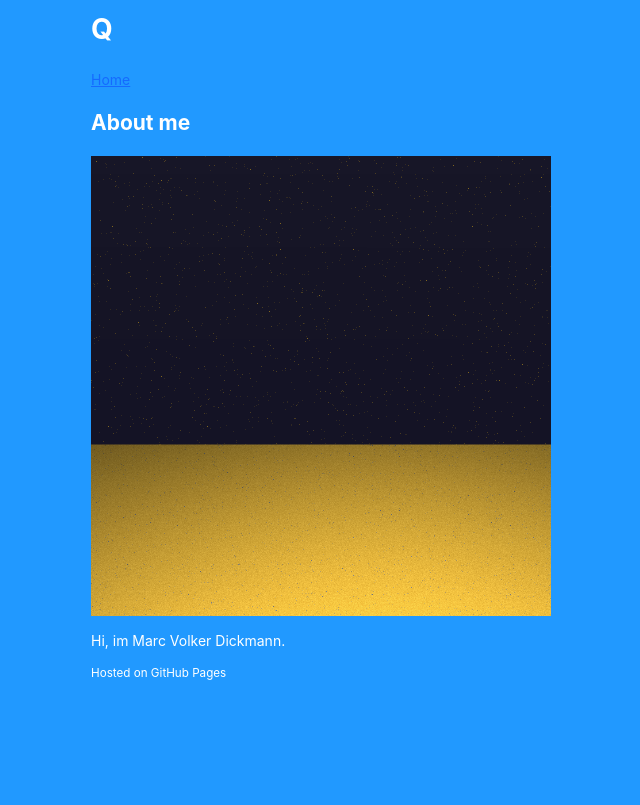
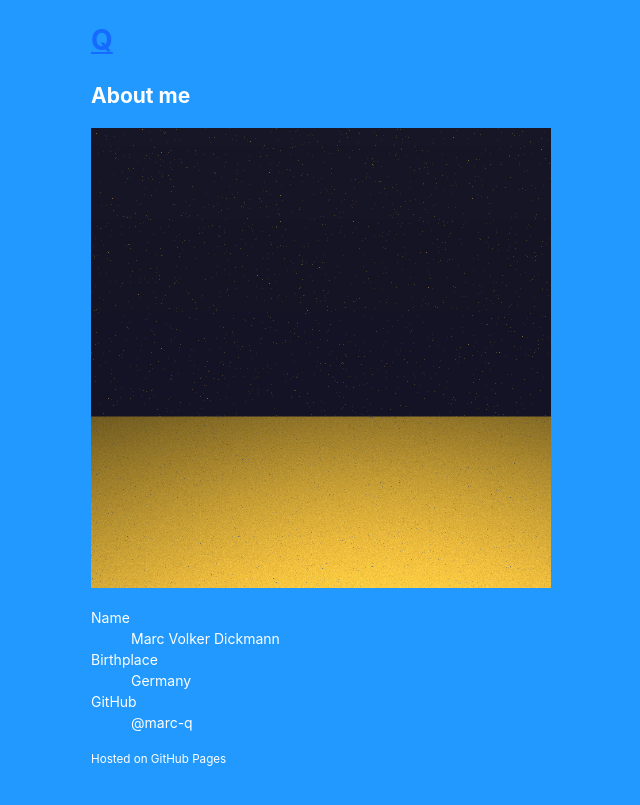
Before and after one commit to marc-q/marc-q.github.io, a Jekyll site: the page built from pages/aboutme.md, in a window 1280 px wide. Shown: the top 805 px of the page, without its empty margins (37-677 px from the left). Built offline with Jekyll 4.4.1, drawn with Linux system fonts in a browser that asks for light colours; our own code applies the rules of GitHub Pages for plain Markdown files; the repository's description, which GitHub fills in, is left out.

```diff
--- a/_layouts/default.html
+++ b/_layouts/default.html
@@ -1,4 +1,4 @@
-<!doctype.html>
+<!DOCTYPE html>
 <html>
   <head>
     <meta charset="utf-8">
@@ -9,7 +9,7 @@
   <body>
     <div class="container">
       <header>
-        <h1>{{ site.title | default: site.github.repository_name }}</h1>
+        <a id="home" href="http://q.marcvd.me"><h1>{{ site.title | default: site.github.repository_name }}</h1></a>
         <p>{{ site.description | default: site.github.project_tagline }}</p>
       </header>
       <section>
--- a/pages/aboutme.md
+++ b/pages/aboutme.md
@@ -1,7 +1,12 @@
-[Home](http://q.marcvd.me)
-
 # About me
 
 ![Avatar](/assets/img/avatar.png)
 
-Hi, im Marc Volker Dickmann.
+<dl>
+<dt>Name</dt>
+<dd>Marc Volker Dickmann</dd>
+<dt>Birthplace</dt>
+<dd>Germany</dd>
+<dt>GitHub</dt>
+<dd>@marc-q</dd>
+</dl>
```
Also changed, not shown: wiki/index.md (added, +2 -0 lines), wiki/markdown.md (+1 -3 lines).
